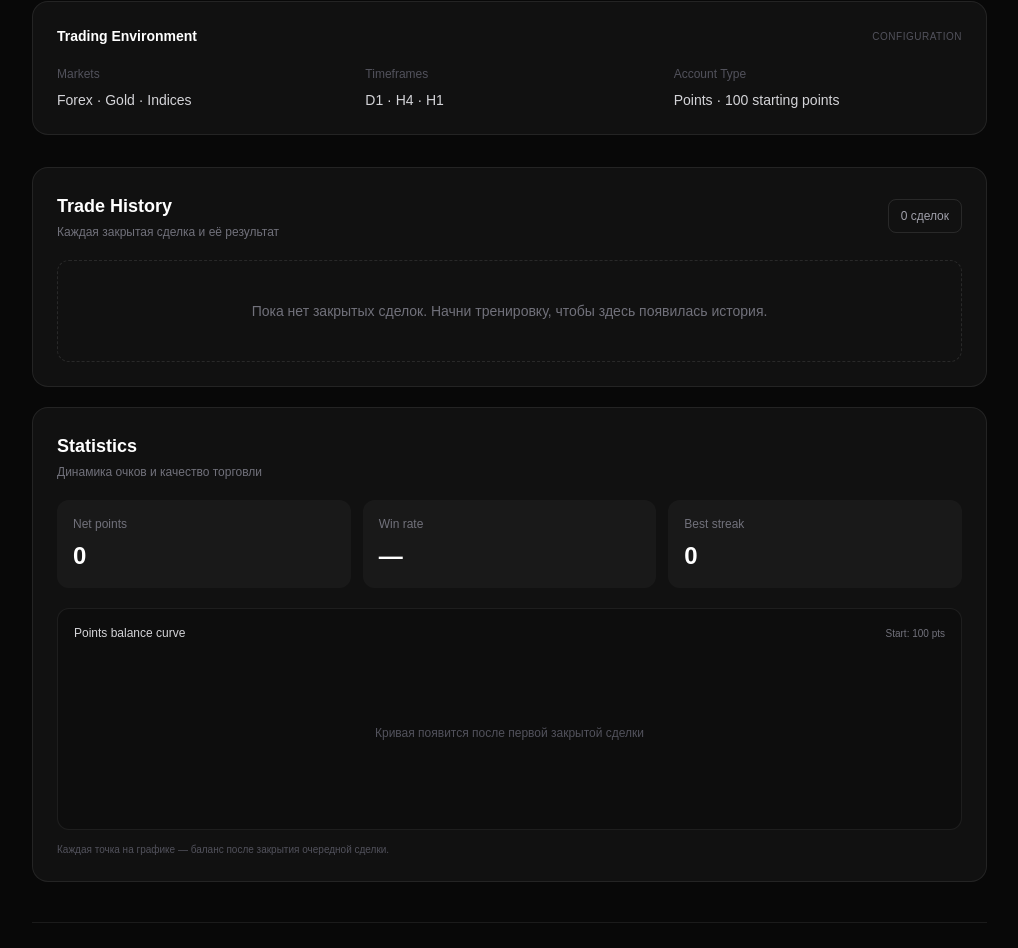
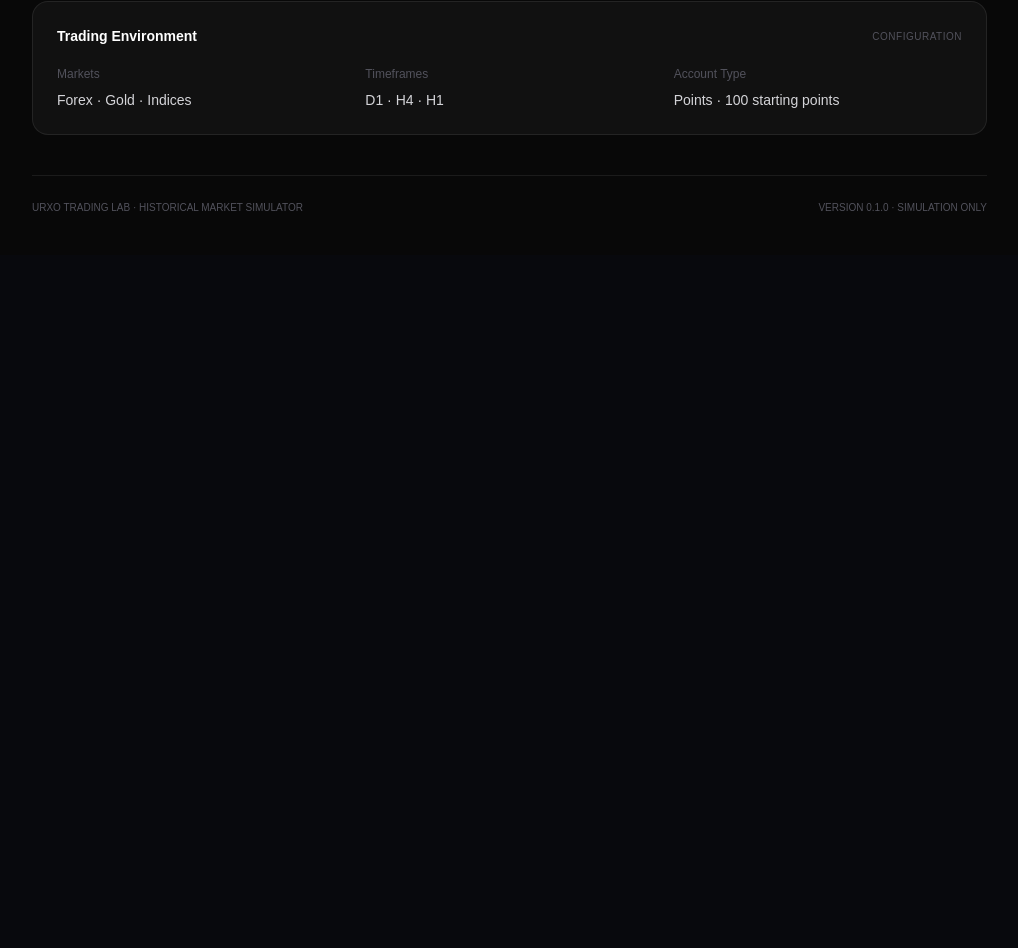
Before and after one commit to Urxo54/urxo-trading-simulator, a Next.js app: page / in a window 1280 px wide. Shown: the part 1025-1973 px from the top of the page, without its empty margins (253-1271 px from the left). After the commit the page ends 1280 px from the top, so only its background shows below. Built offline with nearby package versions, Linux system fonts and the light colour scheme.

Commit message:
Keep dashboard clean and navigate to dedicated sections

```diff
--- a/src/app/page.tsx
+++ b/src/app/page.tsx
@@ -239,12 +239,12 @@ export default function Home() {
         <nav className="space-y-2">
           {menu.map((item) => {
             const href = item.label === "Dashboard"
-              ? "#dashboard"
+              ? "/"
               : item.label === "Training"
                 ? "/training"
                 : item.label === "Statistics"
-                  ? "#statistics"
-                  : "#history";
+                  ? "/statistics"
+                  : "/history";
             return (
               <a
                 key={item.label}
@@ -475,36 +475,6 @@ export default function Home() {
             </div>
           </div>
 
-          <section id="history" className="mt-8 scroll-mt-8 rounded-2xl border border-white/[0.08] bg-[#111111] p-6">
-            <div className="mb-5 flex items-center justify-between gap-3">
-              <div><h2 className="text-lg font-semibold">Trade History</h2><p className="mt-1 text-xs text-zinc-500">Каждая закрытая сделка и её результат</p></div>
-              <span className="rounded-lg border border-white/10 px-3 py-2 text-xs text-zinc-400">{account.trades.length} сделок</span>
-            </div>
-            {account.trades.length === 0 ? <p className="rounded-xl border border-dashed border-white/10 px-4 py-10 text-center text-sm text-zinc-500">Пока нет закрытых сделок. Начни тренировку, чтобы здесь появилась история.</p> : <div className="space-y-2">
-              {account.trades.map((trade) => <button key={trade.id} type="button" onClick={() => openTradeReview(trade)} className="flex w-full items-center justify-between gap-3 rounded-xl border border-white/[0.07] bg-black/20 p-4 text-left transition hover:border-white/20 hover:bg-white/[0.04]">
-                <div className="min-w-0"><div className="flex flex-wrap items-center gap-2"><span className="text-sm font-semibold">{trade.instrument.toUpperCase()}</span><span className="rounded-md bg-white/[0.06] px-2 py-1 text-[10px] text-zinc-400">{trade.timeframe}</span><span className="text-[10px] text-zinc-600">{trade.result === "take-profit" ? "TAKE PROFIT" : "STOP LOSS"}</span></div><p className="mt-1 text-[11px] text-zinc-500">{new Date(trade.closeTime * 1000).toLocaleString("ru-RU", { timeZone: "UTC" })} UTC</p></div>
-                <div className="shrink-0 text-right"><p className={`text-sm font-semibold ${trade.pointsDelta > 0 ? "text-emerald-300" : "text-zinc-300"}`}>{trade.pointsDelta > 0 ? "+" : ""}{trade.pointsDelta} pts</p><p className="mt-1 text-[10px] text-zinc-500">Баланс {trade.balanceAfter}</p></div>
-                <ChevronRight size={16} className="shrink-0 text-zinc-500" />
-              </button>)}
-            </div>}
-          </section>
-
-          <section id="statistics" className="mt-5 scroll-mt-8 rounded-2xl border border-white/[0.08] bg-[#111111] p-6">
-            <div className="mb-5"><h2 className="text-lg font-semibold">Statistics</h2><p className="mt-1 text-xs text-zinc-500">Динамика очков и качество торговли</p></div>
-            <div className="grid gap-3 sm:grid-cols-3">
-              <div className="rounded-xl bg-white/[0.035] p-4"><p className="text-xs text-zinc-500">Net points</p><p className="mt-2 text-2xl font-semibold">{account.balance - 100 > 0 ? "+" : ""}{account.balance - 100}</p></div>
-              <div className="rounded-xl bg-white/[0.035] p-4"><p className="text-xs text-zinc-500">Win rate</p><p className="mt-2 text-2xl font-semibold">{account.trades.length ? `${winRate}%` : "—"}</p></div>
-              <div className="rounded-xl bg-white/[0.035] p-4"><p className="text-xs text-zinc-500">Best streak</p><p className="mt-2 text-2xl font-semibold">{(() => { let best = 0, current = 0; for (const trade of [...account.trades].reverse()) { current = trade.result === "take-profit" ? current + 1 : 0; best = Math.max(best, current); } return best; })()}</p></div>
-            </div>
-            <div className="mt-5 rounded-xl border border-white/[0.07] bg-black/20 p-4">
-              <div className="mb-3 flex items-center justify-between"><p className="text-xs font-medium text-zinc-300">Points balance curve</p><p className="text-[10px] text-zinc-500">Start: 100 pts</p></div>
-              {equityPoints.length === 0 ? <div className="flex h-40 items-center justify-center text-xs text-zinc-600">Кривая появится после первой закрытой сделки</div> : <svg viewBox="0 0 640 180" role="img" aria-label="График изменения баланса очков" className="h-44 w-full overflow-visible">
-                {(() => { const values = [100, ...equityPoints]; const min = Math.min(...values, 100) - 5; const max = Math.max(...values, 100) + 5; const span = Math.max(1, max - min); const pts = values.map((value, index) => ({ x: 12 + index * (616 / Math.max(1, values.length - 1)), y: 160 - ((value - min) / span) * 140 })); return <><line x1="12" y1={160 - ((100 - min) / span) * 140} x2="628" y2={160 - ((100 - min) / span) * 140} stroke="rgba(255,255,255,.2)" strokeDasharray="4 5" /><polyline points={pts.map((point) => `${point.x},${point.y}`).join(" ")} fill="none" stroke="#e4e4e7" strokeWidth="2.5" strokeLinejoin="round" strokeLinecap="round" />{pts.map((point, index) => <circle key={index} cx={point.x} cy={point.y} r="3" fill="#fff" />)}</>; })()}
-              </svg>}
-            </div>
-            <p className="mt-3 text-[10px] text-zinc-600">Каждая точка на графике — баланс после закрытия очередной сделки.</p>
-          </section>
-
           <footer className="mt-10 flex flex-wrap justify-between gap-3 border-t border-white/[0.08] pt-6 text-[10px] text-zinc-600">
             <span>URXO TRADING LAB · HISTORICAL MARKET SIMULATOR</span>
             <span>VERSION 0.1.0 · SIMULATION ONLY</span>
```
